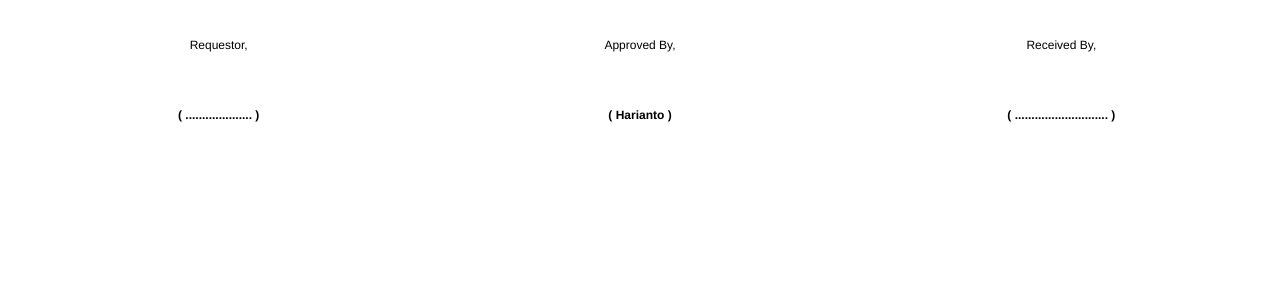
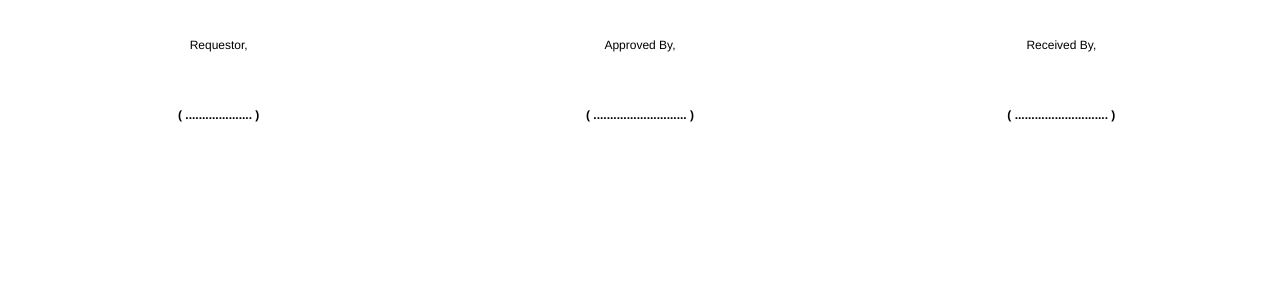
Before and after one commit to jvanes40-cell/lancsinventorysystem, a Django app: template My_inventory/inventory_system/gudang/templates/surat_jalan_pdf.html in a window 1280 px wide. Shown: the part 271-571 px from the top of the page. Run offline with Django 5.2, Linux system fonts and the light colour scheme; the template is opened without the code that fills it, so the values that code supplies are empty.

Commit message:
Fix: Change warehouse manager name inti dots

```diff
--- a/My_inventory/inventory_system/gudang/templates/surat_jalan_pdf.html
+++ b/My_inventory/inventory_system/gudang/templates/surat_jalan_pdf.html
@@ -130,7 +130,7 @@
             </td>
             <td>
                 Approved By,<br><br><br><br><br>
-                <b>( Harianto )</b>
+                <b>( ............................ )</b>
             </td>
             <td>
                 Received By,<br><br><br><br><br>
```
